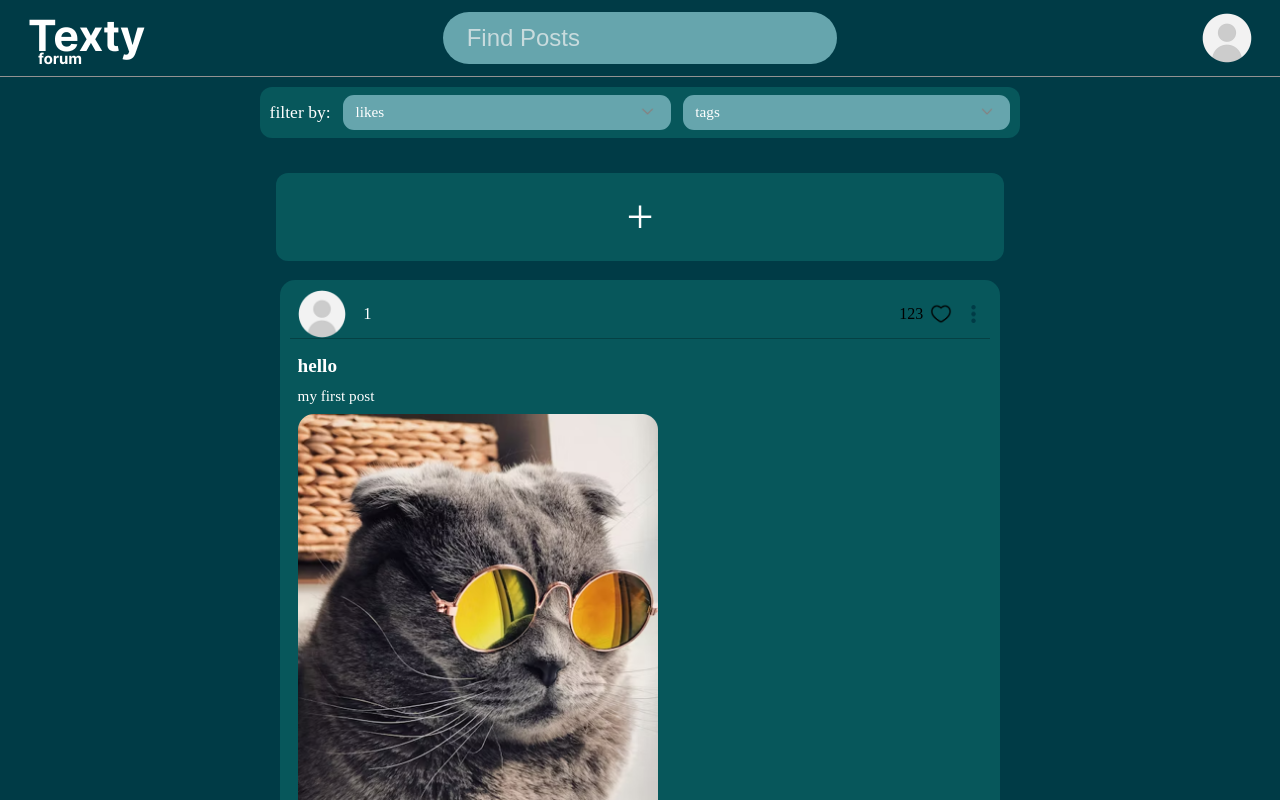
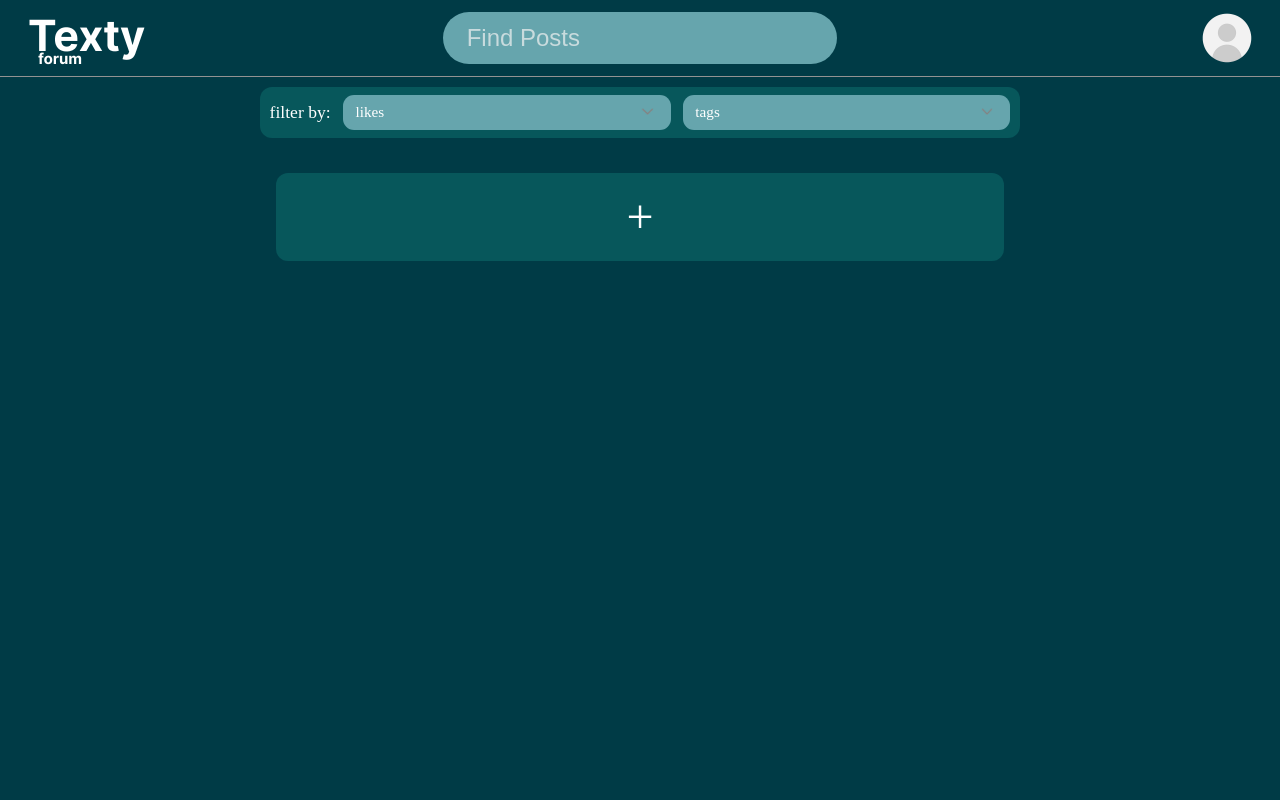
Before and after one commit to DmytroChep/ReactPractic, a React (Create React App) app: page / in a window 1280 px wide. Built offline with nearby package versions, Linux system fonts and the light colour scheme.

Commit message:
added filter input

```diff
--- a/src/components/Home-with-posts/Entry/Entry.tsx
+++ b/src/components/Home-with-posts/Entry/Entry.tsx
@@ -1,9 +1,23 @@
+import { useEffect, useState } from "react"
 import styles from "./Entry.module.css"
+import { IPost, posts } from "../Home-types"
 
-export function Entry(props: {find: string}) {
+export function Entry(props: {find: string, setFilteredPosts: React.Dispatch<React.SetStateAction<IPost[]>>}) {
     const inputText = `Find ${props.find}`
+    const [inputData, setInputData] = useState<string>("")
+    const {setFilteredPosts} = props
+
+    useEffect(() => {
+        setFilteredPosts(
+            posts.filter((post) => {
+                return post.title.includes(inputText)
+            }))
+    }, [inputData])
+
     return (
-        <input className = {styles.entry} placeholder={inputText} />
+        <input className = {styles.entry} placeholder={inputText} value={inputData} onChange={(event) => {
+            setInputData(event.target.value)
+        }}/>
 
     )
 }
--- a/src/components/Home-with-posts/Header/Home-Header.tsx
+++ b/src/components/Home-with-posts/Header/Home-Header.tsx
@@ -2,12 +2,15 @@ import { Entry } from "../Entry/Entry"
 import  styles from "./header.module.css"
 import image from "../../../images/image.png"
 import profile from "../../../images/profile.png"
+import { useState } from "react"
+import { IPost, posts } from "../Home-types"
 
 
-export function HomeHeader() {
+export function HomeHeader(props: {setFitleredPosts: React.Dispatch<React.SetStateAction<IPost[]>>}) {
+
     return (<header className={styles.header}>
             <img src={image} className={styles.logo}/>
-            <Entry find="Posts"/>
+            <Entry find="Posts" setFilteredPosts={props.setFitleredPosts}/>
             <div className={styles.userAvatarsShell}>
                 <img src={profile} className={styles.userAvatar} />
             </div>
--- a/src/components/Home-with-posts/Home-types.ts
+++ b/src/components/Home-with-posts/Home-types.ts
@@ -11,6 +11,12 @@ export interface IPost {
 export interface HomeWithPostsProps{
     posts: IPost[];
 }
+
+export interface IHeaderProps{
+
+}
+
+
 
 export interface ITag {
     id?: number;
--- a/src/components/Home-with-posts/Home-with-posts/HomeWithPosts.tsx
+++ b/src/components/Home-with-posts/Home-with-posts/HomeWithPosts.tsx
@@ -1,14 +1,17 @@
+import { useState } from "react";
 import { Entry } from "../Entry/Entry";
 import { HomeHeader } from "../Header/Home-Header";
-import { HomeWithPostsProps } from "../Home-types";
+import { HomeWithPostsProps, IPost, posts } from "../Home-types";
 import { HomeMain } from "../Main/HomeMainPosts";
 import styles from "./homeWithTags.module.css"
 
 export function HomeWithPosts(){
+    const [filteredPosts, setfilteredPosts] = useState<IPost[]>(posts)
+
     return (
         <div className={styles.parentElement}>
-            <HomeHeader/>
-            <HomeMain/>
+            <HomeHeader setFitleredPosts={setfilteredPosts}/>
+            <HomeMain filteredPosts={filteredPosts}/>
         </div>
     )
 }
--- a/src/components/Home-with-posts/Main/HomeMainPosts.tsx
+++ b/src/components/Home-with-posts/Main/HomeMainPosts.tsx
@@ -1,12 +1,14 @@
 import { Filter } from "../Filter/FIlter"
-import { tags } from "../Home-types"
+import { IPost, posts, tags } from "../Home-types"
 import  styles from "./homeMain.module.css"
 import { Posts } from "../Posts/Posts"
+import { useState } from "react"
 
 
-export function HomeMain() {
+export function HomeMain(props: {filteredPosts: IPost[]}) {
+    const {filteredPosts} = props
     return (<main className={styles.main}>
             <Filter tags={tags}/>
-            <Posts/>
+            <Posts filteredPosts={filteredPosts}/>
         </main>)
 }
--- a/src/components/Home-with-posts/Posts/Posts.tsx
+++ b/src/components/Home-with-posts/Posts/Posts.tsx
@@ -2,14 +2,16 @@ import styles from "./homeWithTags.module.css"
 import {IPost, posts} from "../Home-types"
 import { Post } from "../Post/Post"
 
-export function Posts(){
+export function Posts(props: {filteredPosts: IPost[]}){
+    const {filteredPosts} = props
+
     return(
         <div className={styles.allPosts}>
             <div className={styles.addPost}>
                 <span>+</span>
             </div>
 
-            {posts.map((element: IPost, idx: number) => {
+            {filteredPosts.map((element: IPost, idx: number) => {
                 return <Post key={idx} postData={element}/>
             })}
         </div>
```
